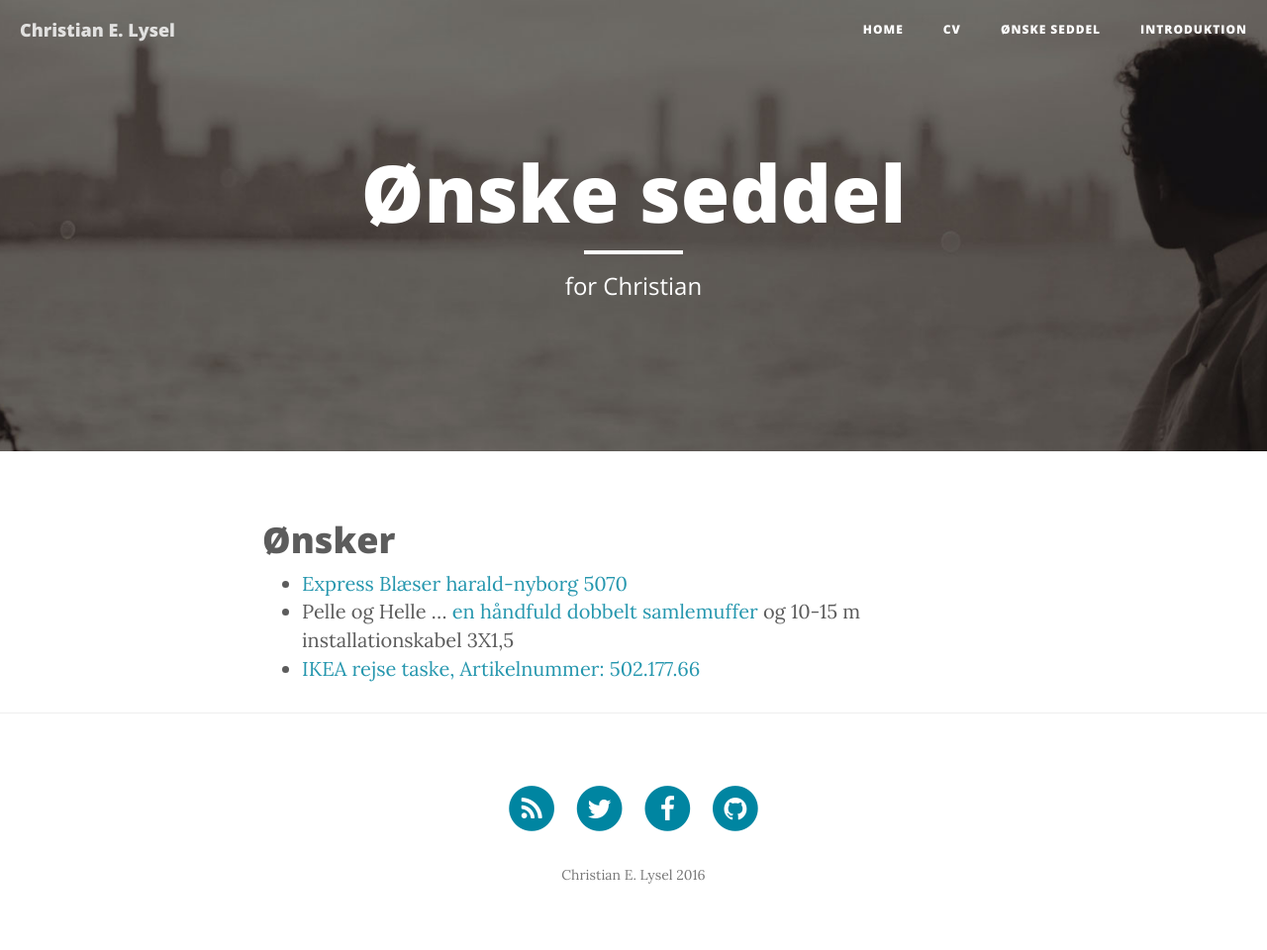
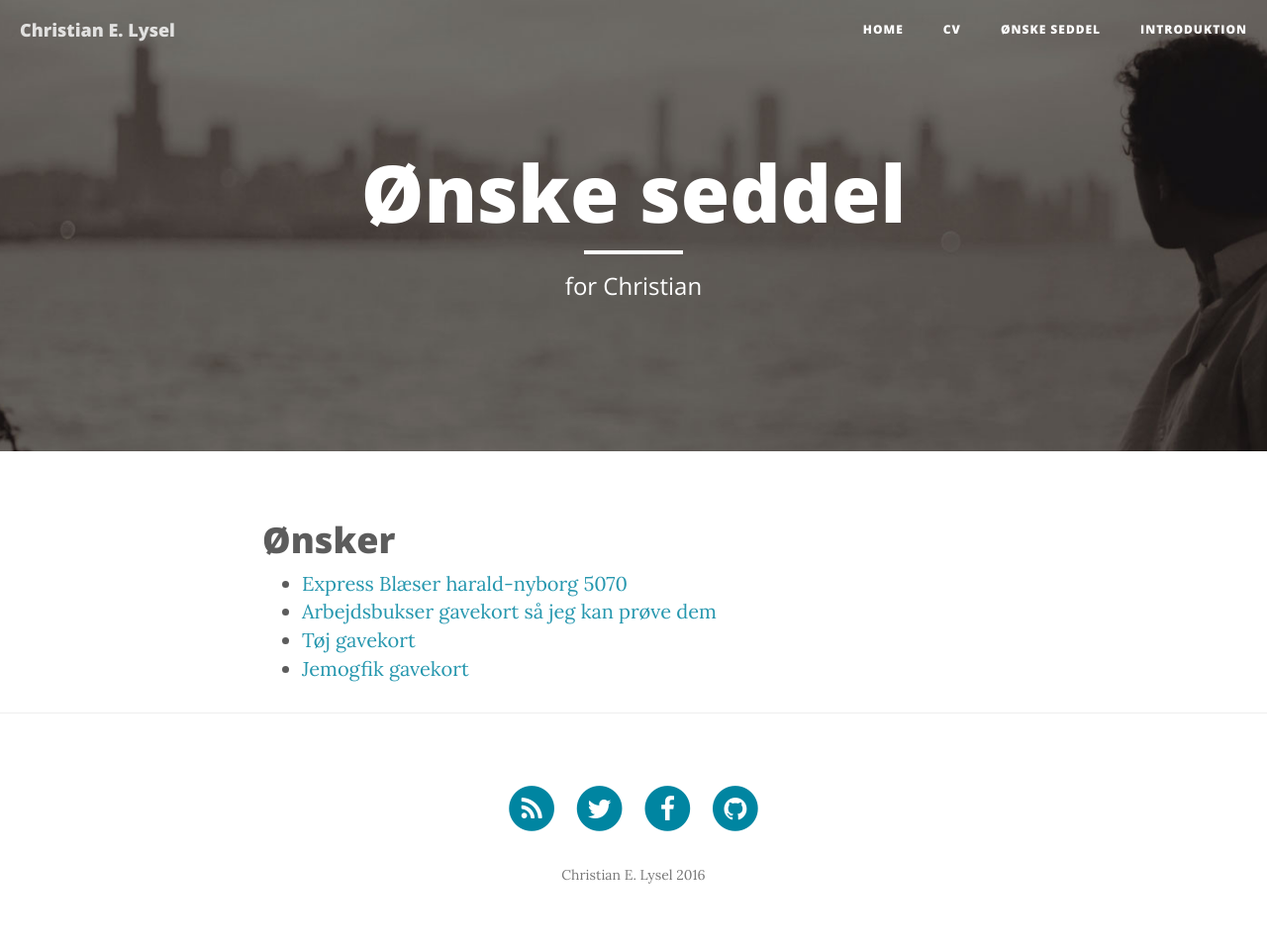
Before and after one commit to clysel/christian.lysel.net, a Jekyll site: the page built from gave.markdown, in a window 1280 px wide. Shown: the whole page at 99% size. Built offline with Jekyll 4.4.1, drawn with Linux system fonts in a browser that asks for light colours; nearby versions of some CDN libraries.

Commit message:
Update gave.markdown

```diff
--- a/gave.markdown
+++ b/gave.markdown
@@ -7,5 +7,6 @@ header-img: "img/about-bg.jpg"
 # Ønsker
 
  * [Express Blæser harald-nyborg 5070](http://www.harald-nyborg.dk/p5070/express-blaeselampe)
- * Pelle og Helle ... [en håndfuld dobbelt samlemuffer](http://www.harald-nyborg.dk/p5388/samlemuffe-dobbel-2-5mm-100stk) og 10-15 m installationskabel 3X1,5
- * [IKEA rejse taske, Artikelnummer: 502.177.66](http://www.ikea.com/dk/da/catalog/products/50217766/)
+ * [Arbejdsbukser gavekort så jeg kan prøve dem](http://www.xltoj.dk/Gavekort)
+ * [Tøj gavekort](http://www.venusogmarsxl.dk/gavekort)
+ * [Jemogfik gavekort](http://www.jemogfix.dk/gavekort__6836/gavekort-til-jem-fix_gk)
```
